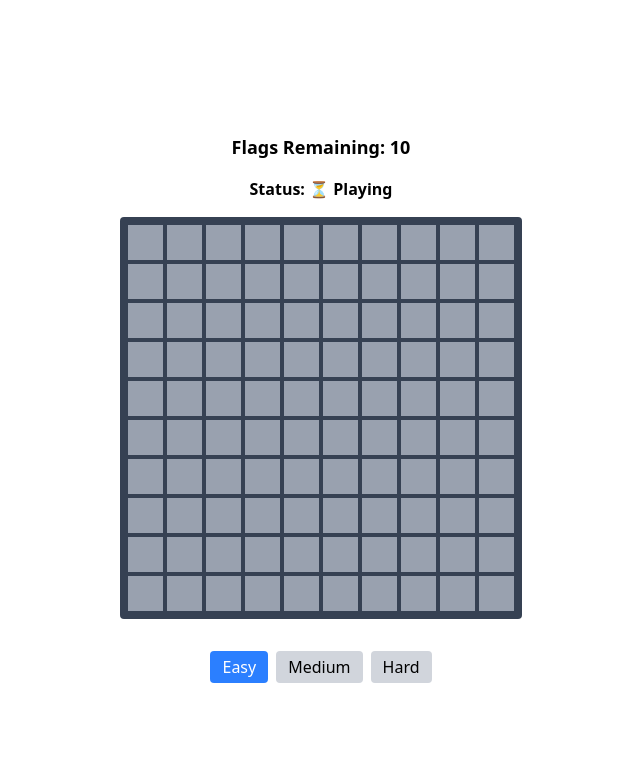
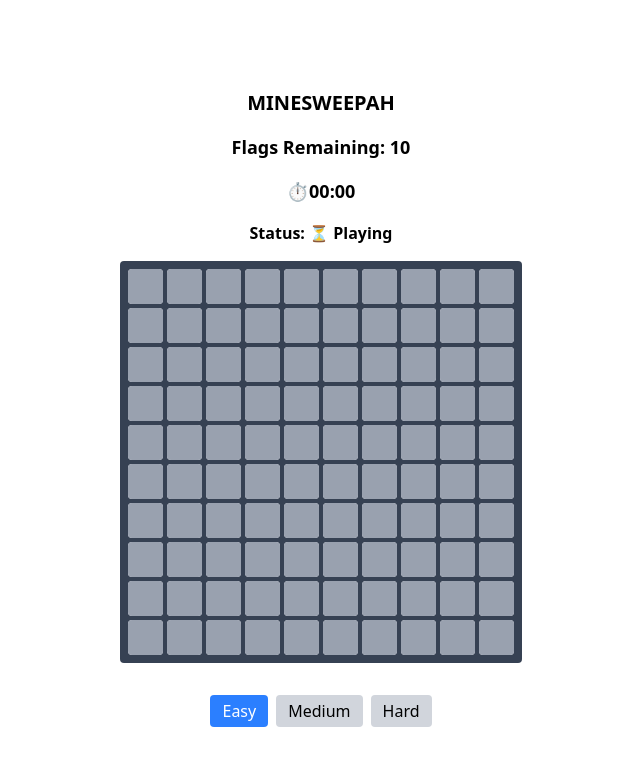
Before and after one commit to Smiruu/MineSweepah, a React (Vite) app in the folder client/: page / in a window 1280 px wide. Shown: the top 766 px of the page, without its empty margins (319-959 px from the left). Built offline with nearby package versions, Linux system fonts and the light colour scheme.

Commit message:
Added timer

```diff
--- a/client/src/components/Homescreen/Board.jsx
+++ b/client/src/components/Homescreen/Board.jsx
@@ -13,33 +13,46 @@ function Board({ difficulty = "easy", setGameStatus: setParentGameStatus }) {
   const [board, setBoard] = useState(() => generateBoard(rows, cols, mines));
   const [gameStatus, setGameStatus] = useState("playing");
   const [flaggedCount, setFlaggedCount] = useState(0);
+  const [time, setTime] =  useState(0);
+  const [timerStarted, setTimerStarted] = useState(0)
 
   useEffect(() => {
     if (setParentGameStatus) setParentGameStatus(gameStatus);
   }, [gameStatus]);
 
+  useEffect(()=>{
+    let timer;
+    if (timerStarted & gameStatus === "playing"){
+      timer = setInterval(() => setTime((prev) => prev +1), 1000);
+    }
+
+    return () => clearInterval(timer);
+  }, [timerStarted, gameStatus])
+
   const revealAllMines = (b) => {
-    const newBoard = b.map(row =>
-      row.map(cell => (cell.mine ? { ...cell, revealed: true, highlight: true } : cell))
+    const newBoard = b.map((row) =>
+      row.map((cell) =>
+        cell.mine ? { ...cell, revealed: true, highlight: true } : cell
+      )
     );
     setBoard(newBoard);
   };
 
   const checkWinCondition = (b) => {
-    const allSafeRevealed = b.every(row =>
-      row.every(cell => (cell.mine ? true : cell.revealed))
+    const allSafeRevealed = b.every((row) =>
+      row.every((cell) => (cell.mine ? true : cell.revealed))
     );
 
     if (allSafeRevealed) {
       setGameStatus("won");
-      console.log("🎉 You Win! All safe cells revealed.");
     }
   };
 
   const handleLeftClick = (rIdx, cIdx) => {
     if (gameStatus !== "playing") return;
+    if (!timerStarted) setTimerStarted(true);
 
-    const newBoard = board.map(row => row.map(cell => ({ ...cell })));
+    const newBoard = board.map((row) => row.map((cell) => ({ ...cell })));
     const cell = newBoard[rIdx][cIdx];
 
     if (cell.revealed || cell.flagged) return;
@@ -49,16 +62,14 @@ function Board({ difficulty = "easy", setGameStatus: setParentGameStatus }) {
       setBoard(newBoard);
       setGameStatus("lost");
       revealAllMines(newBoard);
-      console.log("💥 Game Over! You clicked a mine.");
+
       return;
     }
 
     if (cell.adjacent === 0) {
       revealEmpty(newBoard, rows, cols, rIdx, cIdx);
-      console.log("Empty");
     } else {
       cell.revealed = true;
-      console.log(cell.adjacent);
     }
 
     setBoard(newBoard);
@@ -68,19 +79,27 @@ function Board({ difficulty = "easy", setGameStatus: setParentGameStatus }) {
   const handleRightClick = (rIdx, cIdx) => {
     if (gameStatus !== "playing") return;
 
-    const newBoard = board.map(row => row.map(cell => ({ ...cell })));
+    const newBoard = board.map((row) => row.map((cell) => ({ ...cell })));
     const cell = newBoard[rIdx][cIdx];
 
     if (cell.revealed) return;
 
     cell.flagged = !cell.flagged;
-    setFlaggedCount(prev => prev + (cell.flagged ? 1 : -1));
+    setFlaggedCount((prev) => prev + (cell.flagged ? 1 : -1));
     setBoard(newBoard);
   };
 
+  const formatTime = (seconds) => {
+    const m = Math.floor(seconds / 60).toString().padStart(2, "0");
+    const s = (seconds % 60).toString().padStart(2, "0");
+    return `${m}:${s}`;
+  };
   return (
     <div className="flex flex-col items-center gap-4">
-      <h3 className="text-lg font-bold">Flags Remaining: {mines - flaggedCount}</h3>
+      <h3 className="text-lg font-bold">
+        Flags Remaining: {mines - flaggedCount}
+      </h3>
+      <h3 className="text-lg font-bold">⏱️{formatTime(time)}</h3>
       <h4 className="text-md font-semibold">
         Status:{" "}
         {gameStatus === "playing"
@@ -91,7 +110,7 @@ function Board({ difficulty = "easy", setGameStatus: setParentGameStatus }) {
       </h4>
 
       <div
-        className="grid  gap-1 bg-gray-700 rounded-sm p-2 w-full"
+        className="grid gap-1 bg-gray-700 rounded-sm p-2 w-full"
         style={{
           gridTemplateColumns: `repeat(${cols}, ${cellSize}px)`,
         }}
@@ -104,18 +123,18 @@ function Board({ difficulty = "easy", setGameStatus: setParentGameStatus }) {
               style={{ width: `${cellSize}px`, height: `${cellSize}px` }}
             >
               <div
-                className={`absolute inset-0 flex items-center justify-center text-base bg-gray-200 text-black ${
+                className={`absolute inset-0 flex items-center justify-center text-base bg-gray-200 text-black rounded-sm
+                  ${
                   cell.highlight ? "bg-red-400 text-white font-bold" : ""
                 }`}
               >
                 {cell.mine ? "💣" : cell.adjacent > 0 ? cell.adjacent : ""}
               </div>
-
               <Cell
                 revealed={cell.revealed}
                 flagged={cell.flagged}
-                  rIdx={rIdx}
-  cIdx={cIdx}
+                rIdx={rIdx}
+                cIdx={cIdx}
                 onLeftClick={() => handleLeftClick(rIdx, cIdx)}
                 onRightClick={() => handleRightClick(rIdx, cIdx)}
               />
--- a/client/src/components/Homescreen/Cell.jsx
+++ b/client/src/components/Homescreen/Cell.jsx
@@ -3,7 +3,7 @@ import React from "react";
 function Cell({ revealed, flagged, onLeftClick, onRightClick }) {
   return (
     <div
-      className={`absolute inset-0 flex items-center justify-center  cursor-pointer
+      className={`absolute inset-0 flex items-center justify-center  cursor-pointer rounded-sm
         ${revealed ? "bg-transparent" : "bg-gray-400 hover:bg-gray-500 "}`}
       onClick={onLeftClick}
       onContextMenu={(e) => {
--- a/client/src/screens/HomeScreen.jsx
+++ b/client/src/screens/HomeScreen.jsx
@@ -15,6 +15,7 @@ function HomeScreen() {
 
   return (
     <div className="flex flex-col items-center gap-4 mt-4">
+      <h1 className="font-bold text-xl">MINESWEEPAH</h1>
       <Board
         key={boardKey} // force re-render for new board
         difficulty={difficulty}
```
